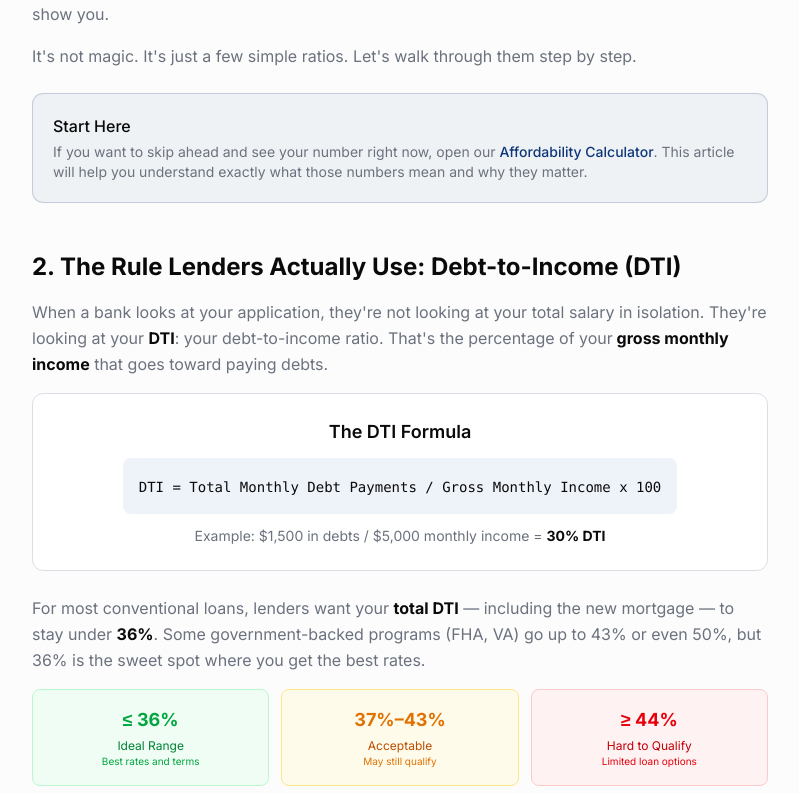
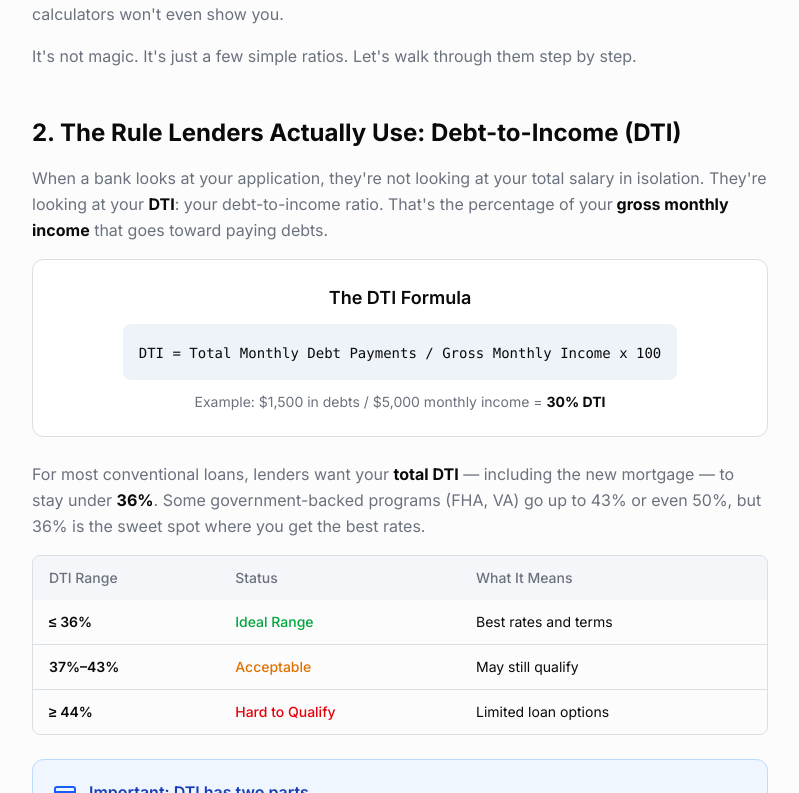
Before and after one commit to chongsong240/MortgagePro, a React (Vite) app: page /blog/how-much-house-can-i-afford in a window 1280 px wide. Shown: the part 1147-1940 px from the top of the page, without its empty margins (240-1039 px from the left). Built offline with nearby package versions, Linux system fonts and the light colour scheme.

Commit message:
Tighten intro, unify table styles, add 25% rule transition, fix  claim

```diff
--- a/src/components/blog/HowMuchHouseCanIAfford.tsx
+++ b/src/components/blog/HowMuchHouseCanIAfford.tsx
@@ -108,21 +108,13 @@ export default function HowMuchHouseCanIAfford() {
         </p>
         <p className="text-muted-foreground leading-relaxed mb-4">
           The problem is that house prices and monthly payments don't move in a straight line. A $350,000 house
-          in one state might cost you <strong className="text-foreground">$700 more per month</strong> than the same-priced house in another
+          in one state could cost you <strong className="text-foreground">several hundred dollars more per month</strong> than the same-priced house in another
           state &mdash; all because of property taxes, insurance, and local rates. And if you're putting down less than
           20%, PMI adds another layer of cost that most online calculators won't even show you.
         </p>
         <p className="text-muted-foreground leading-relaxed mb-6">
           It's not magic. It's just a few simple ratios. Let's walk through them step by step.
         </p>
-        <div className="bg-primary/5 border border-primary/20 rounded-xl p-5">
-          <p className="text-foreground font-medium mb-1">Start Here</p>
-          <p className="text-sm text-muted-foreground">
-            If you want to skip ahead and see your number right now, open our{' '}
-            <Link to="/affordability-calculator" className="text-primary font-medium hover:underline">Affordability Calculator</Link>.
-            This article will help you understand exactly what those numbers mean and why they matter.
-          </p>
-        </div>
       </section>
 
       {/* Section 2: DTI */}
@@ -147,22 +139,33 @@ export default function HowMuchHouseCanIAfford() {
           to stay under <strong className="text-foreground">36%</strong>. Some government-backed programs (FHA, VA) go up to 43% or
           even 50%, but 36% is the sweet spot where you get the best rates.
         </p>
-        <div className="grid grid-cols-1 sm:grid-cols-3 gap-3 mb-6">
-          <div className="bg-green-50 dark:bg-green-950/20 border border-green-200 dark:border-green-800 rounded-lg p-4 text-center">
-            <div className="text-lg font-bold text-green-600 mb-1">{'\u2264'} 36%</div>
-            <div className="text-xs text-green-700 dark:text-green-400">Ideal Range</div>
-            <div className="text-[10px] text-green-600">Best rates and terms</div>
-          </div>
-          <div className="bg-amber-50 dark:bg-amber-950/20 border border-amber-200 dark:border-amber-800 rounded-lg p-4 text-center">
-            <div className="text-lg font-bold text-amber-600 mb-1">37%&ndash;43%</div>
-            <div className="text-xs text-amber-700 dark:text-amber-400">Acceptable</div>
-            <div className="text-[10px] text-amber-600">May still qualify</div>
-          </div>
-          <div className="bg-red-50 dark:bg-red-950/20 border border-red-200 dark:border-red-800 rounded-lg p-4 text-center">
-            <div className="text-lg font-bold text-red-600 mb-1">{'\u2265'} 44%</div>
-            <div className="text-xs text-red-700 dark:text-red-400">Hard to Qualify</div>
-            <div className="text-[10px] text-red-600">Limited loan options</div>
-          </div>
+        <div className="overflow-x-auto mb-6 border border-border rounded-lg">
+          <table className="w-full text-sm">
+            <thead className="bg-muted/50">
+              <tr>
+                <th className="text-left py-3 px-4 font-medium text-muted-foreground">DTI Range</th>
+                <th className="text-left py-3 px-4 font-medium text-muted-foreground">Status</th>
+                <th className="text-left py-3 px-4 font-medium text-muted-foreground">What It Means</th>
+              </tr>
+            </thead>
+            <tbody className="divide-y divide-border">
+              <tr className="hover:bg-muted/30">
+                <td className="py-3 px-4 font-semibold">{'\u2264'} 36%</td>
+                <td className="py-3 px-4 text-green-600 font-medium">Ideal Range</td>
+                <td className="py-3 px-4">Best rates and terms</td>
+              </tr>
+              <tr className="hover:bg-muted/30">
+                <td className="py-3 px-4 font-semibold">37%&ndash;43%</td>
+                <td className="py-3 px-4 text-amber-600 font-medium">Acceptable</td>
+                <td className="py-3 px-4">May still qualify</td>
+              </tr>
+              <tr className="hover:bg-muted/30">
+                <td className="py-3 px-4 font-semibold">{'\u2265'} 44%</td>
+                <td className="py-3 px-4 text-red-600 font-medium">Hard to Qualify</td>
+                <td className="py-3 px-4">Limited loan options</td>
+              </tr>
+            </tbody>
+          </table>
         </div>
         <div className="bg-blue-50 dark:bg-blue-950/20 border border-blue-200 dark:border-blue-800 rounded-xl p-5">
           <div className="flex items-start gap-3">
@@ -417,7 +420,7 @@ export default function HowMuchHouseCanIAfford() {
           {/* Student Loans */}
           <div className="bg-card border border-border rounded-xl p-5">
             <div className="flex items-start gap-3">
-              <div className="w-10 h-10 rounded-full bg-blue-100 dark:bg-blue-900/30 flex items-center justify-center shrink-0"><span className="text-lg font-bold text-blue-600">S</span></div>
+              <span className="w-2.5 h-2.5 rounded-full bg-blue-600 shrink-0 mt-1.5" aria-hidden="true" />
               <div>
                 <h3 className="font-semibold text-foreground mb-2">Student Loans</h3>
                 <p className="text-sm text-muted-foreground mb-2">
@@ -438,27 +441,27 @@ export default function HowMuchHouseCanIAfford() {
           {/* Property Taxes */}
           <div className="bg-card border border-border rounded-xl p-5">
             <div className="flex items-start gap-3">
-              <div className="w-10 h-10 rounded-full bg-red-100 dark:bg-red-900/30 flex items-center justify-center shrink-0"><span className="text-lg font-bold text-red-600">$</span></div>
+              <span className="w-2.5 h-2.5 rounded-full bg-red-600 shrink-0 mt-1.5" aria-hidden="true" />
               <div>
                 <h3 className="font-semibold text-foreground mb-2">Property Taxes (The Hidden Bombshell)</h3>
                 <p className="text-sm text-muted-foreground mb-2">
                   Property taxes vary wildly by state. This is the single biggest variable
                   most generic online calculators get wrong.
                 </p>
-                <div className="overflow-x-auto mb-3">
-                  <table className="w-full text-xs">
-                    <thead>
-                      <tr className="border-b">
-                        <th className="text-left py-1.5 px-2">Location</th>
-                        <th className="text-right py-1.5 px-2">Tax Rate</th>
-                        <th className="text-right py-1.5 px-2">Monthly Tax on $400k Home</th>
+                <div className="overflow-x-auto mb-3 border border-border rounded-lg">
+                  <table className="w-full text-sm">
+                    <thead className="bg-muted/50">
+                      <tr>
+                        <th className="text-left py-3 px-4 font-medium text-muted-foreground">Location</th>
+                        <th className="text-right py-3 px-4 font-medium text-muted-foreground">Tax Rate</th>
+                        <th className="text-right py-3 px-4 font-medium text-muted-foreground">Monthly Tax on $400k Home</th>
                       </tr>
                     </thead>
-                    <tbody>
-                      <tr><td className="py-1.5 px-2">Alabama</td><td className="text-right py-1.5 px-2 text-green-600">0.40%</td><td className="text-right py-1.5 px-2 text-green-600">$133</td></tr>
-                      <tr><td className="py-1.5 px-2">California</td><td className="text-right py-1.5 px-2 text-amber-600">0.76%</td><td className="text-right py-1.5 px-2 text-amber-600">$253</td></tr>
-                      <tr className="bg-muted/20"><td className="py-1.5 px-2 font-medium">Texas</td><td className="text-right py-1.5 px-2 text-red-500 font-medium">1.80%</td><td className="text-right py-1.5 px-2 text-red-500 font-medium">$600</td></tr>
-                      <tr><td className="py-1.5 px-2">New Jersey</td><td className="text-right py-1.5 px-2 text-red-600">2.40%</td><td className="text-right py-1.5 px-2 text-red-600">$800</td></tr>
+                    <tbody className="divide-y divide-border">
+                      <tr className="hover:bg-muted/30"><td className="py-3 px-4">Alabama</td><td className="text-right py-3 px-4 text-green-600">0.40%</td><td className="text-right py-3 px-4 text-green-600">$133</td></tr>
+                      <tr className="hover:bg-muted/30"><td className="py-3 px-4">California</td><td className="text-right py-3 px-4 text-amber-600">0.76%</td><td className="text-right py-3 px-4 text-amber-600">$253</td></tr>
+                      <tr className="hover:bg-muted/30 bg-muted/20"><td className="py-3 px-4 font-medium">Texas</td><td className="text-right py-3 px-4 text-red-500 font-medium">1.80%</td><td className="text-right py-3 px-4 text-red-500 font-medium">$600</td></tr>
+                      <tr className="hover:bg-muted/30"><td className="py-3 px-4">New Jersey</td><td className="text-right py-3 px-4 text-red-600">2.40%</td><td className="text-right py-3 px-4 text-red-600">$800</td></tr>
                     </tbody>
                   </table>
                 </div>
@@ -468,7 +471,7 @@ export default function HowMuchHouseCanIAfford() {
           {/* PMI */}
           <div className="bg-card border border-border rounded-xl p-5">
             <div className="flex items-start gap-3">
-              <div className="w-10 h-10 rounded-full bg-purple-100 dark:bg-purple-900/30 flex items-center justify-center shrink-0"><span className="text-lg font-bold text-purple-600">P</span></div>
+              <span className="w-2.5 h-2.5 rounded-full bg-purple-600 shrink-0 mt-1.5" aria-hidden="true" />
               <div>
                 <h3 className="font-semibold text-foreground mb-2">PMI (Private Mortgage Insurance)</h3>
                 <p className="text-sm text-muted-foreground mb-2">
@@ -516,7 +519,8 @@ export default function HowMuchHouseCanIAfford() {
         <div className="bg-primary/5 border border-primary/20 rounded-xl p-5">
           <p className="text-foreground font-medium mb-1">The 25% Rule of Thumb</p>
           <p className="text-sm text-muted-foreground">
-            Many financial independence enthusiasts recommend keeping housing to <strong>25%</strong>
+            Of course, the 28% number is a <strong>ceiling</strong>, not a target. Some financial independence
+            advocates go even further, recommending you keep housing to <strong>25%</strong>
             of your gross income. At $85,000/year, that's <strong>$1,479/month</strong>
             instead of $1,983. That extra $504/month invested in the S&P 500 over 30 years could grow to
             <strong> over $1 million</strong>.
```
